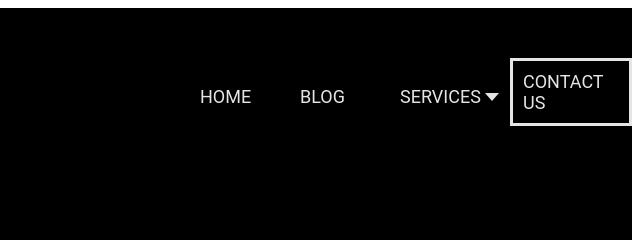
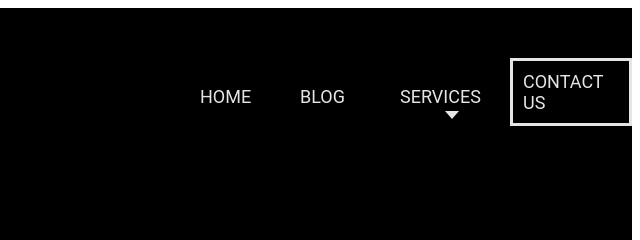
Before and after one commit to Rishanmehmi/HMconsultancy.github.io, a plain HTML site: page index.html in a window 1280 px wide. Shown: the top 240 px of the page, 640-1280 px from the left. Drawn offline with Linux system fonts and the light colour scheme.

Commit message:
Update index.html

```diff
--- a/index.html
+++ b/index.html
@@ -317,7 +317,7 @@
         <img src="image 1.png" alt="" style="margin-top: 17px;margin-left: 49px;">
         <a href="#" style="margin-left: 649px;margin-top: 60px;"><blockquote>HOME</blockquote></a>
         <a href="#" style="margin-top:60px ;margin-left: 749px;"><blockquote>BLOG</blockquote></a>
-        <a href="#" style="margin-top: 60px;margin-left: 849px;"><blockquote>SERVICES<div class="caret"></div></blockquote></a>
+        <a href="#" style="margin-top: 60px;margin-left: 849px;"><blockquote>SERVICES</blockquote><div class="caret"></div></a>
         <a href="#" style="border: 3px solid #e5e5e5;margin-top: 50px;margin-left: 999px;padding: 10px ;">CONTACT US</a>
     </div>
     <div class="block1">
```
